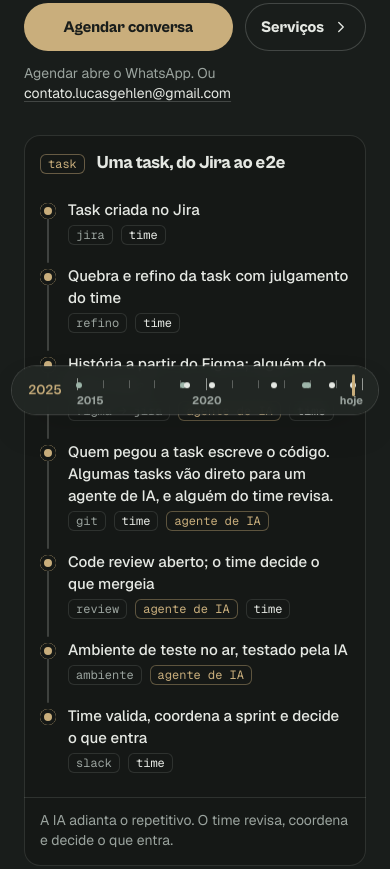
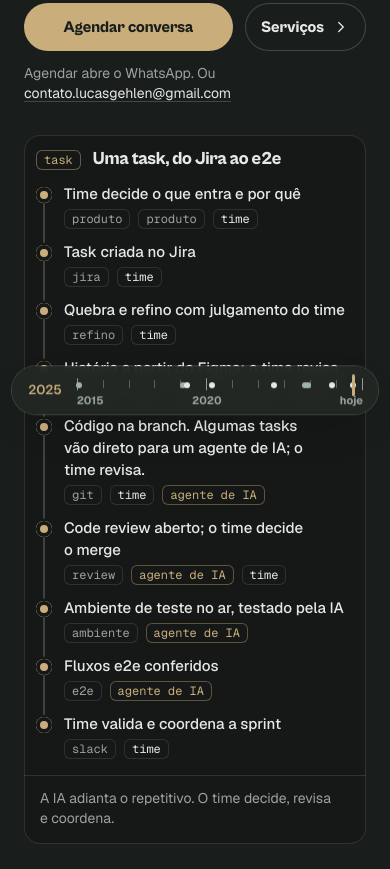
Before and after one commit to lucasgehl3n/gehlen-landing-page, a website built with Vite: page index.html in a window 390 px wide. Shown: the part 485-1354 px from the top of the page. Built offline with nearby package versions, Linux system fonts and the light colour scheme; files whose address does not match are found by name.

Commit message:
Hero: decisão estratégica e e2e de volta no pipeline
Passo de produto no início e Fluxos e2e conferidos antes da
validação do time. Copy enxuta no celular. Sem deploy.

```diff
--- a/src/home.js
+++ b/src/home.js
@@ -96,15 +96,18 @@ export function initHome({ SETS, setOf, openSet, EMAIL, VEJA }) {
     ['Organizo a entrega quando o prazo aperta', 'Quebro o trabalho em partes que cabem no prazo, divido as tarefas e fico perto de quem travou. O time pedia feature flags havia tempo; pesquisei, testei e implementei, e hoje cada parte liga primeiro para poucos.', 'flag: time interno, parte do público, todos'],
     ['Acompanho quem chega e sigo estudando', 'Fico perto de quem acabou de entrar e marco conversas de retorno para cada pessoa crescer. Mantenho runbooks e o guia de merge request, e o que estudo vira tech talk para o time.', 'runbooks, guia de MR e tech talks'],
   ];
-  // Pipeline estático: quem faz cada passo (time e/ou agente). Sem animação em loop.
+  // Pipeline estático: quem faz cada passo (time, produto e/ou agente). Sem animação em loop.
+  const WHO = { time: 'time', ia: 'agente de IA', produto: 'produto' };
   const RUN = [
+    ['Time decide o que entra e por quê', 'produto', ['produto', 'time']],
     ['Task criada no Jira', 'jira', ['time']],
-    ['Quebra e refino da task com julgamento do time', 'refino', ['time']],
-    ['História a partir do Figma; alguém do time revisa', 'figma → jira', ['ia', 'time']],
-    ['Quem pegou a task escreve o código. Algumas tasks vão direto para um agente de IA, e alguém do time revisa.', 'git', ['time', 'ia']],
-    ['Code review aberto; o time decide o que mergeia', 'review', ['ia', 'time']],
+    ['Quebra e refino com julgamento do time', 'refino', ['time']],
+    ['História a partir do Figma; o time revisa', 'figma → jira', ['ia', 'time']],
+    ['Código na branch. Algumas tasks vão direto para um agente de IA; o time revisa.', 'git', ['time', 'ia']],
+    ['Code review aberto; o time decide o merge', 'review', ['ia', 'time']],
     ['Ambiente de teste no ar, testado pela IA', 'ambiente', ['ia']],
-    ['Time valida, coordena a sprint e decide o que entra', 'slack', ['time']],
+    ['Fluxos e2e conferidos', 'e2e', ['ia']],
+    ['Time valida e coordena a sprint', 'slack', ['time']],
   ];
   const IA = [
     ['Tasks automatizadas', 'Automatizei tasks com Jira, Slack e agentes de IA, para o time gastar menos tempo com rotina de ferramenta.'],
@@ -128,8 +131,8 @@ ${topbar('cv', './')}
   </div>
   <figure class="run" aria-labelledby="run-h">
     <div class="run__task"><span class="run__k">task</span><h2 class="run__h" id="run-h">Uma task, do Jira ao e2e</h2></div>
-    <ol class="run__list">${RUN.map(([t, src, who]) => { const w = Array.isArray(who) ? who : [who]; const ia = w.includes('ia'); const tags = w.map((x) => `<span class="run__who run__who--${x}">${x === 'ia' ? 'agente de IA' : 'time'}</span>`).join(''); return `<li class="run__i${ia ? ' run__i--ia' : ''}" data-s="ok"><span class="run__node" aria-hidden="true"></span><span class="run__t">${t}</span><span class="run__m"><code translate="no">${src}</code>${tags}</span></li>`; }).join('')}</ol>
-    <figcaption class="run__cap">A IA adianta o repetitivo. O time revisa, coordena e decide o que entra.</figcaption>
+    <ol class="run__list">${RUN.map(([t, src, who]) => { const w = Array.isArray(who) ? who : [who]; const ia = w.includes('ia'); const tags = w.map((x) => `<span class="run__who run__who--${x}">${WHO[x] || x}</span>`).join(''); return `<li class="run__i${ia ? ' run__i--ia' : ''}" data-s="ok"><span class="run__node" aria-hidden="true"></span><span class="run__t">${t}</span><span class="run__m"><code translate="no">${src}</code>${tags}</span></li>`; }).join('')}</ol>
+    <figcaption class="run__cap">A IA adianta o repetitivo. O time decide, revisa e coordena.</figcaption>
   </figure>
 </section>
 <section class="ia" id="ia" aria-labelledby="ia-h">
--- a/src/style.css
+++ b/src/style.css
@@ -532,6 +532,14 @@ h1,h2,h3,.top,.job,.m__t,.t__t,.e__co,.e__role,.g__t,.pk__t,.foot__h,.st__t,.st_
 .run__h{margin:0;font:800 18px/24px var(--sans);letter-spacing:-.015em;text-wrap:balance;min-width:0}
 .run__list{list-style:none;padding:var(--s2) var(--s4) var(--s3);margin:0}
 .run__i{position:relative;display:grid;grid-template-columns:16px minmax(0,1fr);column-gap:var(--s3);padding:var(--s2) 0 var(--s3)}
+@media (max-width:519px){
+  .run__task{padding:var(--s3) var(--s3) var(--s1)}
+  .run__list{padding:var(--s1) var(--s3) var(--s2)}
+  .run__i{padding:var(--s1) 0 var(--s2)}
+  .run__t{font-size:14px;line-height:20px}
+  .run__cap{padding:var(--s2) var(--s3) var(--s3);font-size:13px;line-height:18px}
+}
+.run__who--produto{color:var(--ink)}
 .run__i::before{content:'';position:absolute;left:7px;top:22px;bottom:-6px;width:2px;border-radius:1px;background:var(--line2)}
 .run__i:last-child::before{display:none}
 .run__node{grid-row:1 / span 2;margin-top:4px;width:16px;height:16px;border-radius:50%;background:var(--acc);box-shadow:inset 0 0 0 4px #151816,inset 0 0 0 6px var(--acc);position:relative;z-index:1}
```
Also changed, not shown: test.mjs (+8 -6 lines).
